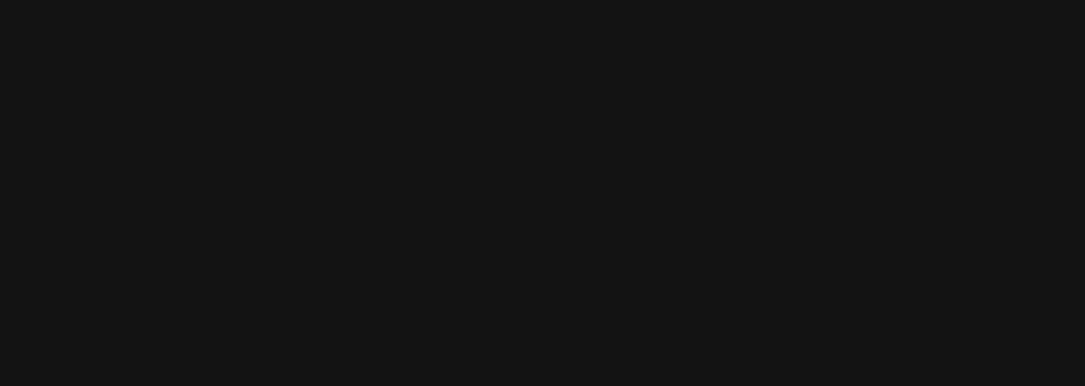
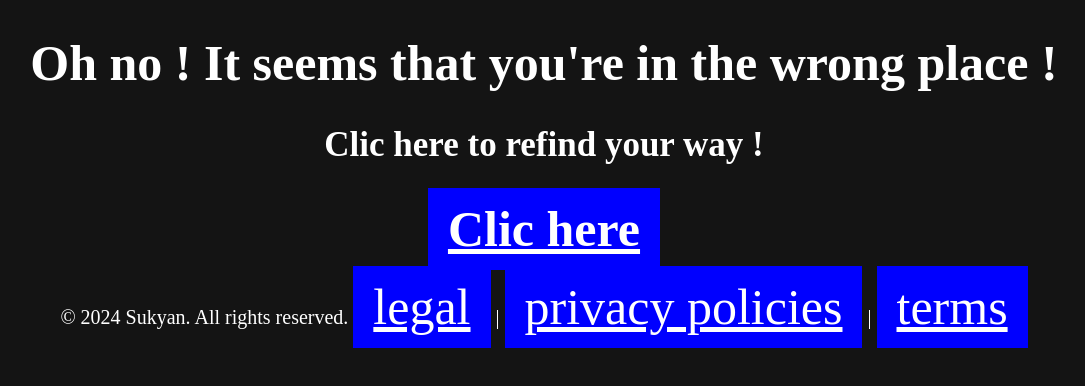
Before and after one commit to Asunacracotteecole/Sukyan, a plain HTML site: page 404.html in a window 1280 px wide. Shown: the whole page, without its empty margins (96-1181 px from the left). Drawn offline with Linux system fonts and the light colour scheme; a web font is replaced by a local one.

Commit message:
404 update with redirection set & new font

```diff
--- a/404.html
+++ b/404.html
@@ -3,11 +3,20 @@
 <head>
     <meta charset="UTF-8">
     <title>Sukyan</title>
-    <link rel="stylesheet" href="css/main.css">
+    <link rel="stylesheet" href="css/404.css">
     <link rel="icon" href="img/logo.png">
+    <link rel="stylesheet" media="screen" href="https://fontlibrary.org//face/minecraftia" type="text/css"/>
 
 </head>
 <body>
-
+    <h1>Oh no ! It seems that you're in the wrong place !</h1>
+    <h2>Clic here to refind your way !</p>
+    <a href="index.html">Clic here</a>
+        <footer>
+            <div class="footer-content">
+                <p class="footer">&copy; 2024 Sukyan. All rights reserved.
+                    <a class="footer" href="legal.html">legal</a> | <a class="footer" href="privacy.html">privacy policies</a> | <a class="footer" href="terms.html">terms</a></p>
+            </div>
+        </footer>
 </body>
 </html>
--- /dev/null
+++ b/css/404.css
@@ -0,0 +1,38 @@
+@import url('https://fonts.googleapis.com/css2?family=Comfortaa:wght@300..700&display=swap');
+@import url('https://fonts.cdnfonts.com/css/minecraft-3');
+body {
+    font-family: 'Minecraft';
+    background-color: #141414;
+    padding: 0;
+    margin: 0;
+    color: white;
+    font-feature-settings: normal;
+    font-weight: normal;
+}
+h1{
+    text-align: center;
+    font-size: 50px;
+}
+h2 {
+    text-align: center;
+    font-size: 35px;
+}
+a{
+    align-content: center;
+    background-color: blue;
+    color: white;
+    padding: 13px 20px;
+    color: white;
+    border: none;
+    font-size: 50px;
+    cursor: pointer;
+    outline: none;
+}
+footer{
+    font-size: 20px;
+    font-weight: normal;
+}
+a .footer{
+    background-color: none;
+    font-size: 20px;
+}
```
